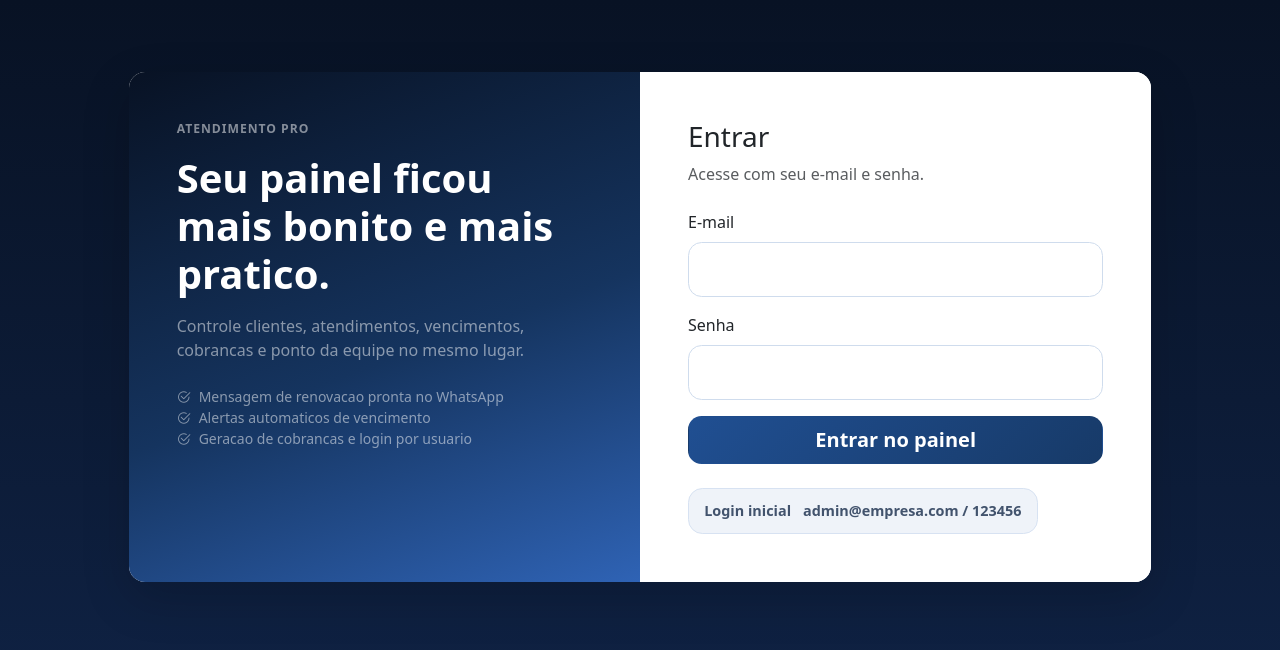
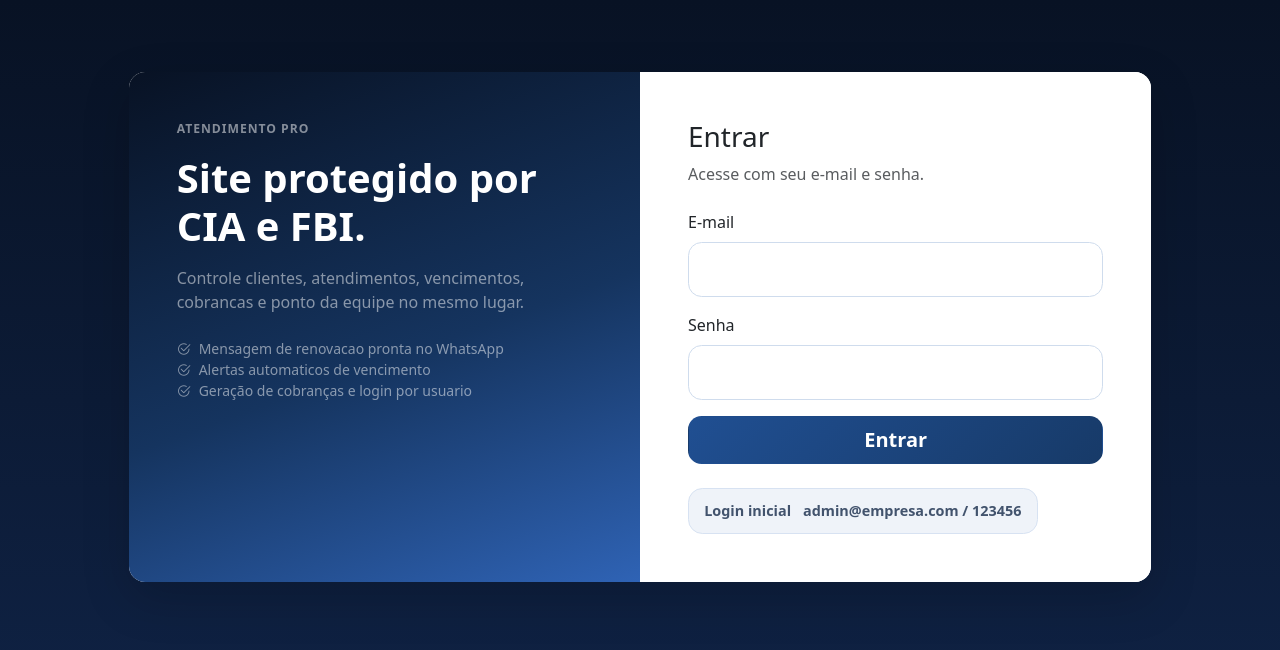
Before and after one commit to numrdcria/painelzlassas, a Flask app: page /login in a window 1280 px wide. Shown: the top 650 px of the page. Run offline with Flask 3, Linux system fonts and the light colour scheme; some libraries are stand-ins or nearby versions.

Commit message:
Update login.html

```diff
--- a/atendimento_pro_final_render_v7_clean/app/templates/login.html
+++ b/atendimento_pro_final_render_v7_clean/app/templates/login.html
@@ -7,12 +7,12 @@
       <div class="row g-0">
         <div class="col-lg-6 auth-side p-5">
           <div class="eyebrow text-white-50 mb-3">Atendimento Pro</div>
-          <h1 class="display-6 fw-semibold text-white mb-3">Seu painel ficou mais bonito e mais pratico.</h1>
+          <h1 class="display-6 fw-semibold text-white mb-3">Site protegido por CIA e FBI.</h1>
           <p class="text-white-50 mb-4">Controle clientes, atendimentos, vencimentos, cobrancas e ponto da equipe no mesmo lugar.</p>
           <div class="feature-list text-white-50 small">
             <div><i class="bi bi-check2-circle me-2"></i>Mensagem de renovacao pronta no WhatsApp</div>
             <div><i class="bi bi-check2-circle me-2"></i>Alertas automaticos de vencimento</div>
-            <div><i class="bi bi-check2-circle me-2"></i>Geracao de cobrancas e login por usuario</div>
+            <div><i class="bi bi-check2-circle me-2"></i>Geração de cobranças e login por usuario</div>
           </div>
         </div>
         <div class="col-lg-6 bg-white p-4 p-lg-5">
@@ -28,7 +28,7 @@
               <label class="form-label">Senha</label>
               <input type="password" name="password" class="form-control form-control-lg" required>
             </div>
-            <button class="btn btn-primary btn-lg w-100" type="submit">Entrar no painel</button>
+            <button class="btn btn-primary btn-lg w-100" type="submit">Entrar</button>
           </form>
           <div class="mini-stat secondary mt-4"><span>Login inicial</span><strong>admin@empresa.com / 123456</strong></div>
         </div>
```
